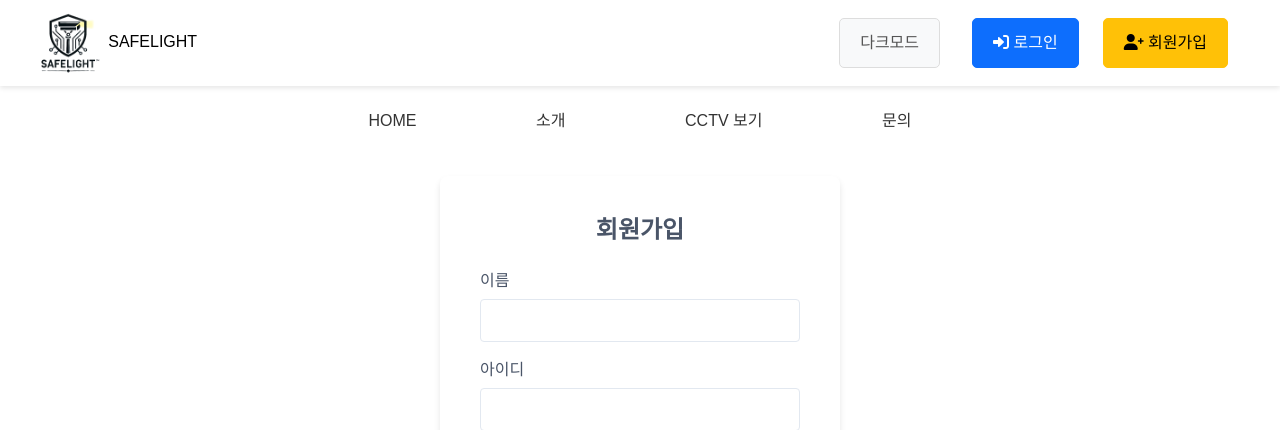
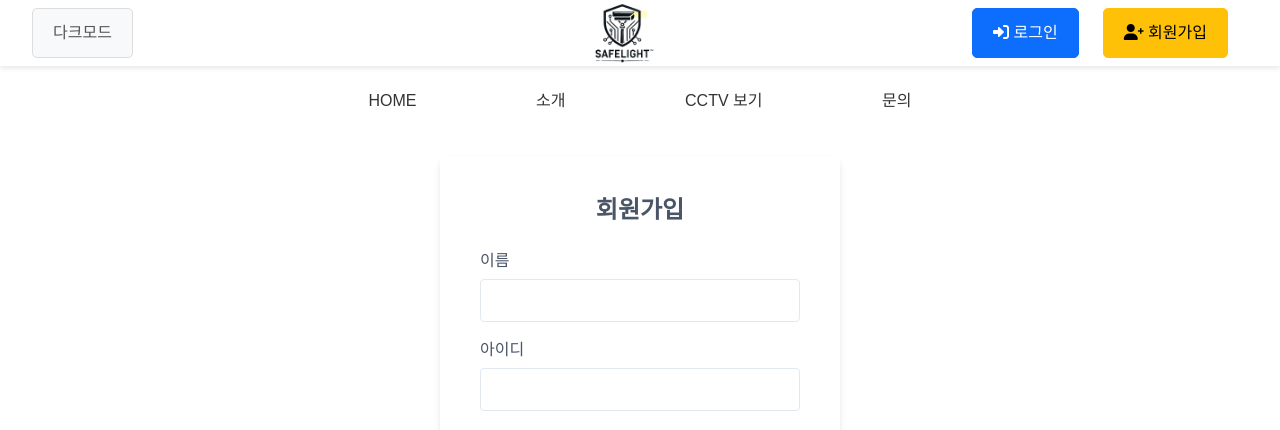
Before and after one commit to leewu08/smart_city, a Flask app: page /register in a window 1280 px wide. Shown: the top 430 px of the page. Run offline with Flask 3, Linux system fonts and the light colour scheme; some libraries are stand-ins or nearby versions; some web fonts are replaced.

Commit message:
html수정

```diff
--- a/templates/register.html
+++ b/templates/register.html
@@ -7,20 +7,16 @@
 {% endblock %}
 
 {% block header %}
-<div class="team-info">
+<button id="dark-mode-toggle" class="btn btn-secondary">다크모드</button>
+    <div class="logo-container">
         <img src="{{ url_for('static', filename='images/logo.png') }}" alt="팀 로고" class="logo">
-    <span class="team-name">SAFELIGHT</span>
     </div>
-
     <div class="right-nav">
-    <button id="dark-mode-toggle" class="btn btn-secondary">다크모드</button>
         <a href="{{ url_for('login') }}" class="btn btn-primary me-2">
-        <i class="fas fa-sign-in-alt"></i>
-        로그인
+            <i class="fas fa-sign-in-alt"></i> 로그인
         </a>
         <a href="{{ url_for('register') }}" class="btn btn-warning" style="margin-right: 20px;">
-        <i class="fas fa-user-plus"></i>
-        회원가입
+            <i class="fas fa-user-plus"></i> 회원가입
         </a>
     </div>
 {% endblock %}
```
Also changed, not shown: templates/login.html (+5 -8 lines). Lines whose indentation alone changed are shown as unchanged.
